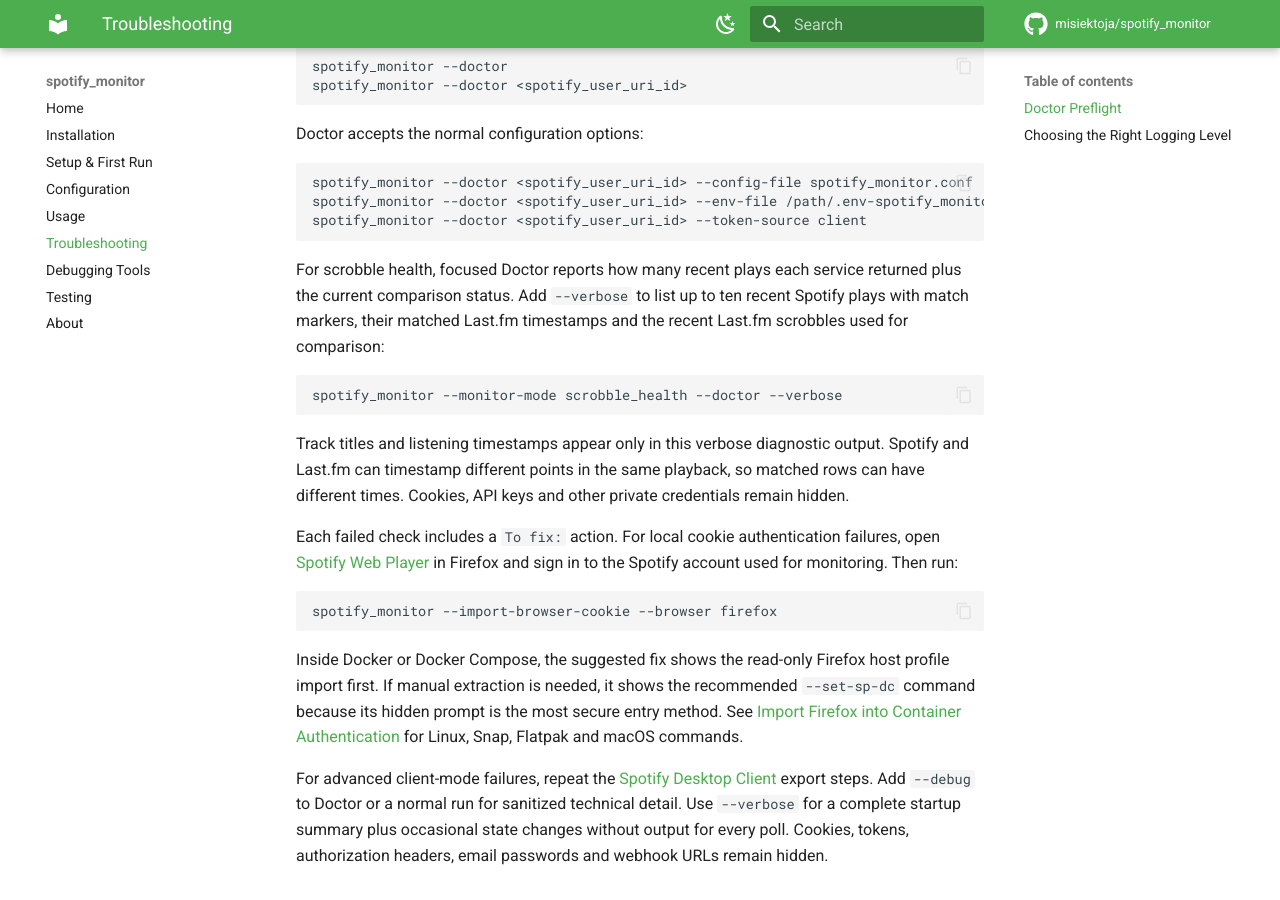
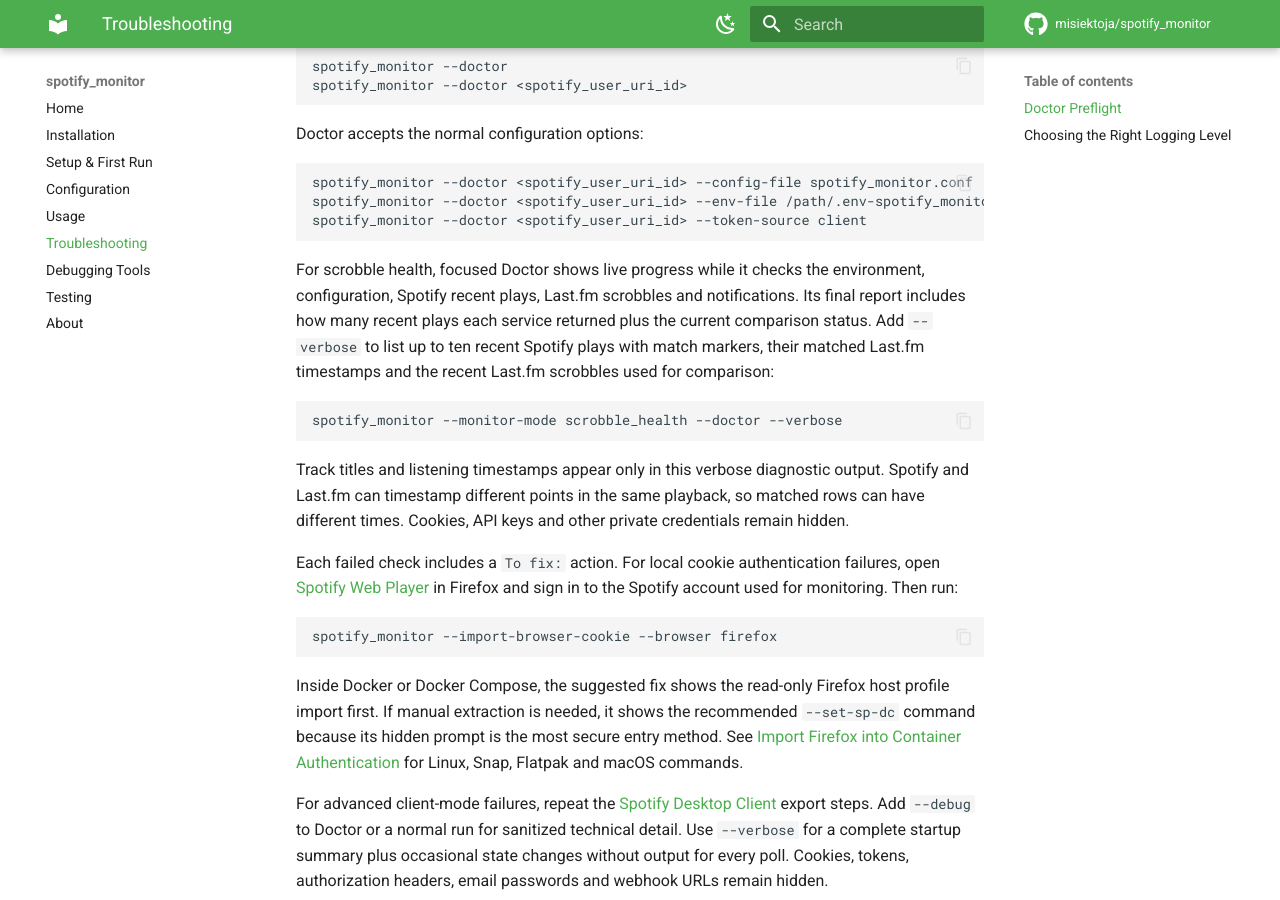
Before and after one commit to misiektoja/spotify_monitor, an MkDocs documentation site: the page built from docs/troubleshooting.md, in a window 1280 px wide and 900 px high, scrolled down 1157 px. Built offline with MkDocs 1.6.1 and Material for MkDocs 9.7.7, drawn with Linux system fonts in a browser that asks for light colours; comment, search, counter and statistics services are not loaded.

Commit message:
docs(troubleshooting): explain scrobble Doctor progress

````diff
--- a/docs/troubleshooting.md
+++ b/docs/troubleshooting.md
@@ -42,7 +42,7 @@
 spotify_monitor --doctor <spotify_user_uri_id> --token-source client
 ```
 
-For scrobble health, focused Doctor reports how many recent plays each service returned plus the current comparison status. Add `--verbose` to list up to ten recent Spotify plays with match markers, their matched Last.fm timestamps and the recent Last.fm scrobbles used for comparison:
+For scrobble health, focused Doctor shows live progress while it checks the environment, configuration, Spotify recent plays, Last.fm scrobbles and notifications. Its final report includes how many recent plays each service returned plus the current comparison status. Add `--verbose` to list up to ten recent Spotify plays with match markers, their matched Last.fm timestamps and the recent Last.fm scrobbles used for comparison:
 
 ```sh
 spotify_monitor --monitor-mode scrobble_health --doctor --verbose
````
